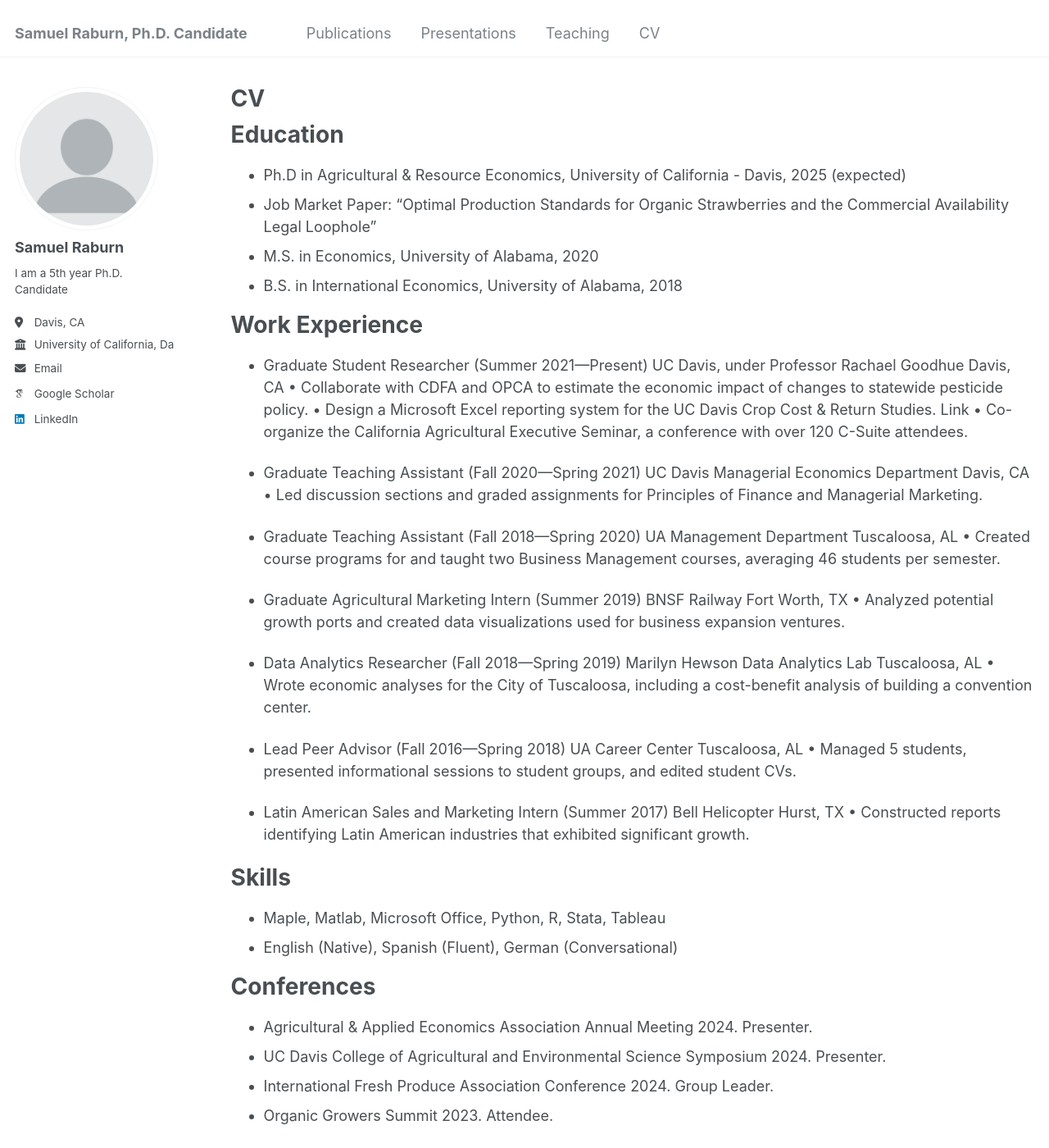
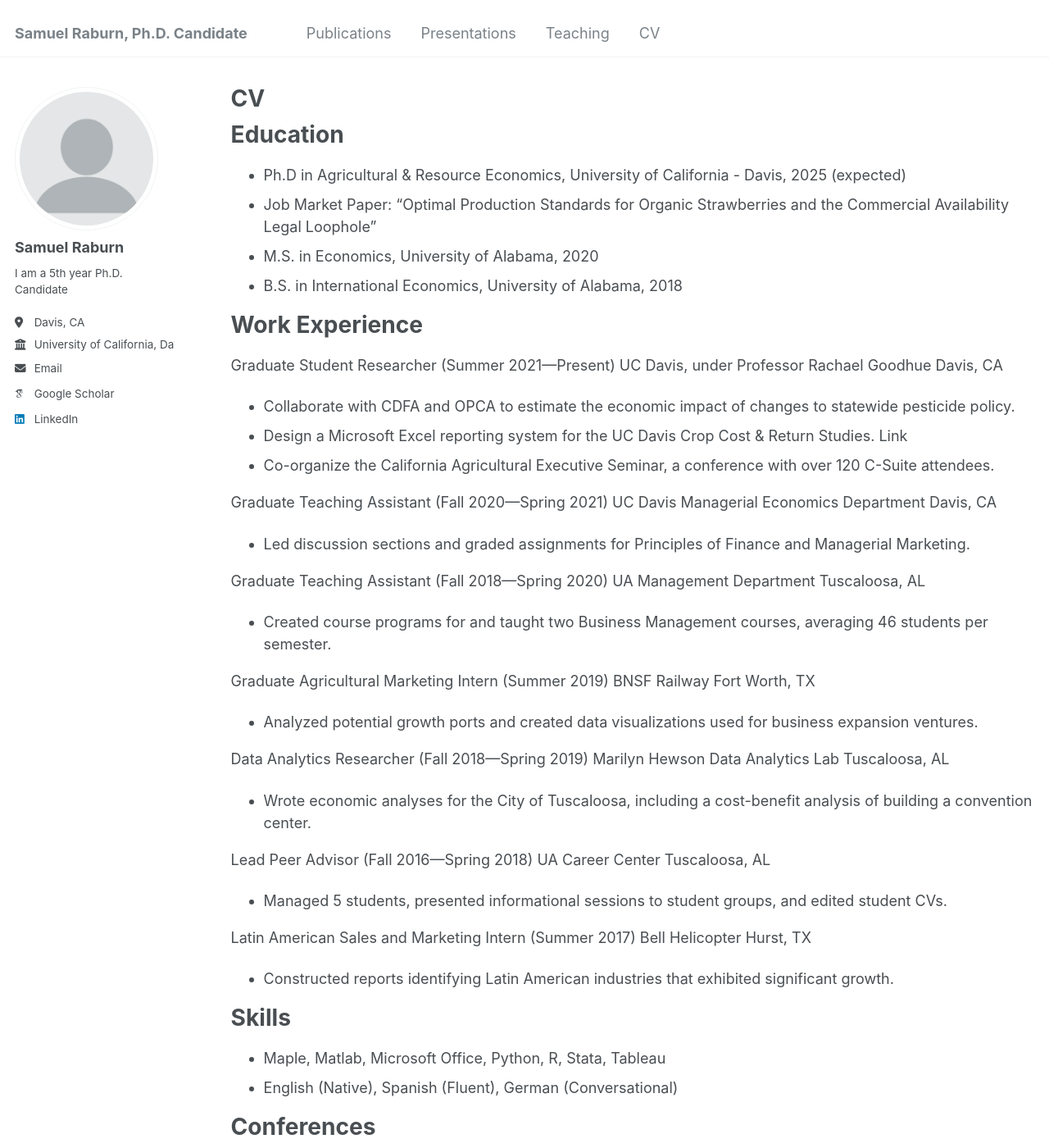
Before and after one commit to sraburn/sraburn.github.io, a Jekyll site: the page built from _pages/cv.md, in a window 1280 px wide and 1400 px high. Shown: the whole window at 82% size. Built offline with Jekyll 4.4.1, drawn with Linux system fonts in a browser that asks for light colours; some web fonts are replaced.

Commit message:
Update cv.md

```diff
--- a/_pages/cv.md
+++ b/_pages/cv.md
@@ -18,35 +18,35 @@
 
 Work Experience
 ======
-* Graduate Student Researcher (Summer 2021—Present)
+Graduate Student Researcher (Summer 2021—Present)
 UC Davis, under Professor Rachael Goodhue Davis, CA
-• Collaborate with CDFA and OPCA to estimate the economic impact of changes to statewide pesticide policy.
-• Design a Microsoft Excel reporting system for the UC Davis Crop Cost & Return Studies. Link
-• Co-organize the California Agricultural Executive Seminar, a conference with over 120 C-Suite attendees.
+* Collaborate with CDFA and OPCA to estimate the economic impact of changes to statewide pesticide policy.
+* Design a Microsoft Excel reporting system for the UC Davis Crop Cost & Return Studies. Link
+* Co-organize the California Agricultural Executive Seminar, a conference with over 120 C-Suite attendees.
 
-* Graduate Teaching Assistant (Fall 2020—Spring 2021)
+Graduate Teaching Assistant (Fall 2020—Spring 2021)
 UC Davis Managerial Economics Department Davis, CA
-• Led discussion sections and graded assignments for Principles of Finance and Managerial Marketing.
+* Led discussion sections and graded assignments for Principles of Finance and Managerial Marketing.
 
-* Graduate Teaching Assistant (Fall 2018—Spring 2020)
+Graduate Teaching Assistant (Fall 2018—Spring 2020)
 UA Management Department Tuscaloosa, AL
-• Created course programs for and taught two Business Management courses, averaging 46 students per semester.
+* Created course programs for and taught two Business Management courses, averaging 46 students per semester.
 
-* Graduate Agricultural Marketing Intern (Summer 2019)
+Graduate Agricultural Marketing Intern (Summer 2019)
 BNSF Railway Fort Worth, TX
-• Analyzed potential growth ports and created data visualizations used for business expansion ventures.
+* Analyzed potential growth ports and created data visualizations used for business expansion ventures.
 
-* Data Analytics Researcher (Fall 2018—Spring 2019)
+Data Analytics Researcher (Fall 2018—Spring 2019)
 Marilyn Hewson Data Analytics Lab Tuscaloosa, AL
-• Wrote economic analyses for the City of Tuscaloosa, including a cost-benefit analysis of building a convention center.
+* Wrote economic analyses for the City of Tuscaloosa, including a cost-benefit analysis of building a convention center.
 
-* Lead Peer Advisor (Fall 2016—Spring 2018)
+Lead Peer Advisor (Fall 2016—Spring 2018)
 UA Career Center Tuscaloosa, AL
-• Managed 5 students, presented informational sessions to student groups, and edited student CVs.
+* Managed 5 students, presented informational sessions to student groups, and edited student CVs.
 
-* Latin American Sales and Marketing Intern (Summer 2017)
+Latin American Sales and Marketing Intern (Summer 2017)
 Bell Helicopter Hurst, TX
-• Constructed reports identifying Latin American industries that exhibited significant growth.
+* Constructed reports identifying Latin American industries that exhibited significant growth.
 
 Skills
 ======
```
